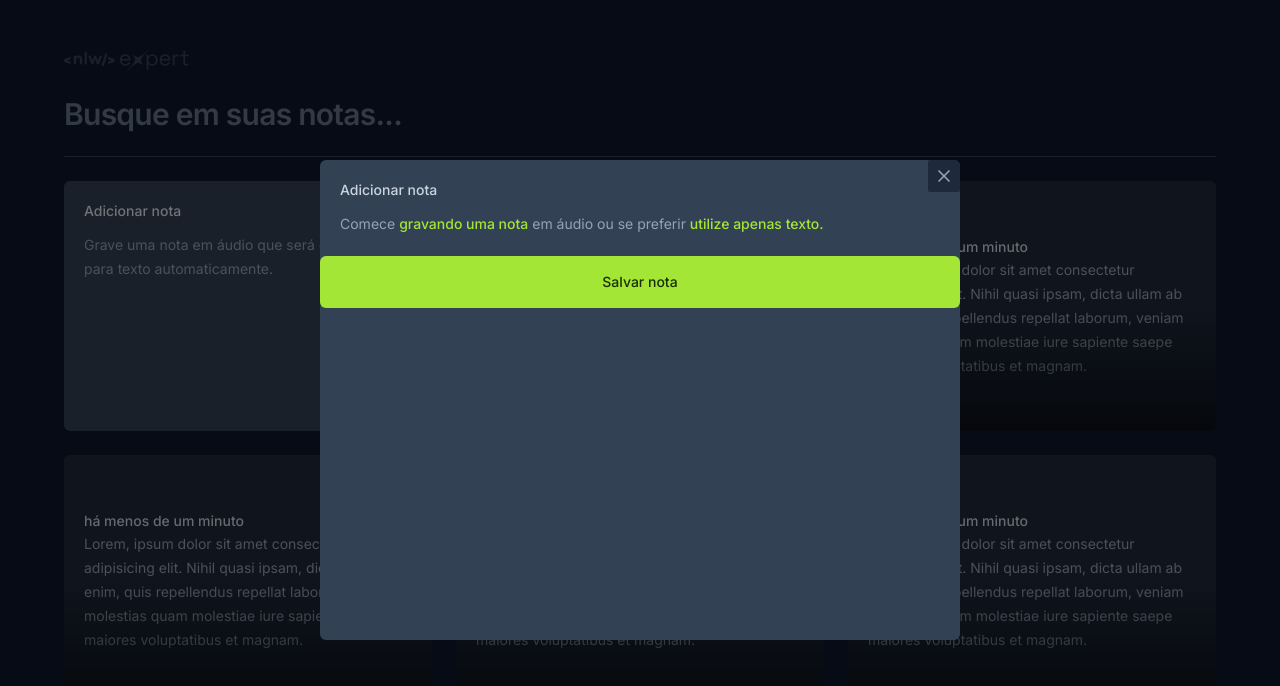
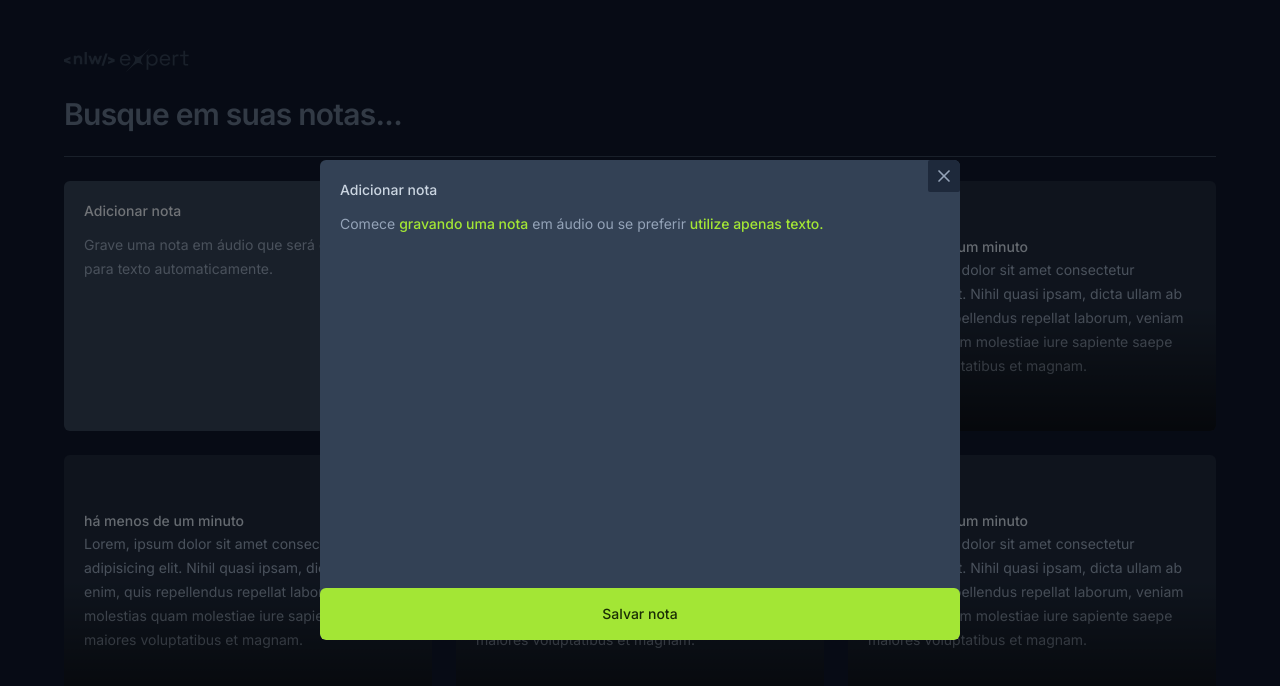
Before and after one commit to hideakigabriel/nlw-expert-reactjs, a React (Vite) app: page / in a window 1280 px wide. Both pictures are taken after a click on the button 248 px from the left and 306 px from the top of the page. Shown: the top 686 px of the page. Built offline with nearby package versions, Linux system fonts and the light colour scheme.

Commit message:
style: add the dark toast alert

```diff
--- a/src/components/new-note-card.tsx
+++ b/src/components/new-note-card.tsx
@@ -25,6 +25,7 @@ export function NewNoteCard() {
       console.log("Your Note was save", content);
 
       toast.success("Nota criada com sucesso!");
+      toast.error("Não foi possível salvar a sua nota! Tente novamente...");
     } catch (err) {
       toast.error("Não foi possível salvar a sua nota! Tente novamente...");
     }
@@ -49,7 +50,7 @@ export function NewNoteCard() {
             <X className="size-5" />
           </Dialog.Close>
 
-          <form onSubmit={handleSaveNote} className="flex-1 flex-col">
+          <form onSubmit={handleSaveNote} className="flex flex-1 flex-col">
             <div className="flex flex-1 flex-col gap-3 p-5">
               <span className="text-sm font-medium text-slate-300">
                 Adicionar nota
@@ -71,7 +72,7 @@ export function NewNoteCard() {
               ) : (
                 <textarea
                   autoFocus
-                  className="text-sm leading-6 text-slate-400 bg-transparent resize-none flex-1 outline-none"
+                  className="p-2 text-sm leading-6 text-slate-400 bg-transparent resize-none flex-1 outline-none ring-1 ring-slate-500 rounded-sm"
                   onChange={handleContentChanged}
                 />
               )}
--- a/src/main.tsx
+++ b/src/main.tsx
@@ -7,6 +7,6 @@ import { Toaster } from "sonner"
 ReactDOM.createRoot(document.getElementById('root')!).render(
   <React.StrictMode>
     <App />
-    <Toaster richColors/>
+    <Toaster theme='dark' richColors/>
   </React.StrictMode>,
 )
```
